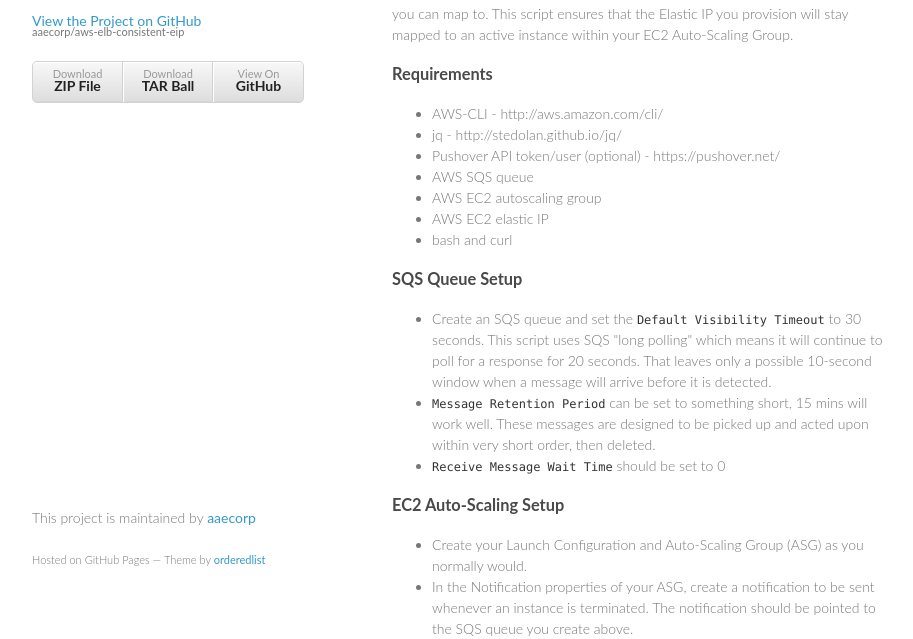
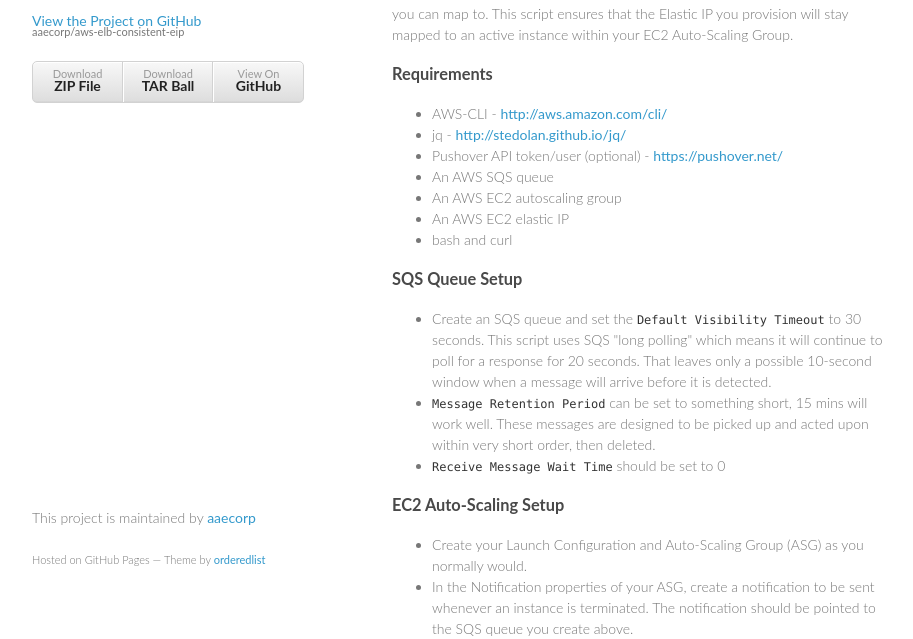
Before and after one commit to aaecorp/aws-elb-consistent-eip, a plain HTML site: page index.html in a window 1280 px wide. Shown: the part 161-800 px from the top of the page, without its empty margins (178-1091 px from the left). Drawn offline with Linux system fonts and the light colour scheme.

Commit message:
Adding URLs

```diff
--- a/index.html
+++ b/index.html
@@ -34,12 +34,12 @@
 
 <h3>Requirements</h3>
 <ul>
- <li>AWS-CLI - http://aws.amazon.com/cli/
- <li>jq - http://stedolan.github.io/jq/
- <li>Pushover API token/user (optional) - https://pushover.net/
- <li>AWS SQS queue
- <li>AWS EC2 autoscaling group
- <li>AWS EC2 elastic IP
+ <li>AWS-CLI - <a target="_new" href="http://aws.amazon.com/cli/">http://aws.amazon.com/cli/</a>
+ <li>jq - <a target="_new" href="http://stedolan.github.io/jq/">http://stedolan.github.io/jq/</a>
+ <li>Pushover API token/user (optional) - <a target="_new" href="https://pushover.net/">https://pushover.net/</a>
+ <li>An AWS SQS queue
+ <li>An AWS EC2 autoscaling group
+ <li>An AWS EC2 elastic IP
  <li>bash and curl
 </ul>
 
```
